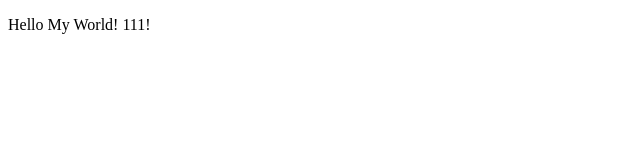
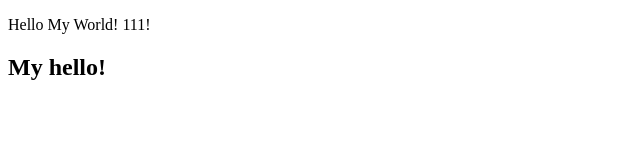
Before and after one commit to Deathless333/project, a plain HTML site: page index.html in a window 1280 px wide. Shown: the whole page, without its empty margins (0-640 px from the left). Drawn offline with Linux system fonts and the light colour scheme.

Commit message:
index.html mod

```diff
--- a/index.html
+++ b/index.html
@@ -8,7 +8,7 @@
 <body>
 
     <p>Hello My World! 111!</p>
-
+    <h2>My hello!</h2>
     <!-- <script>
         alert(1);
     </script> -->
```
